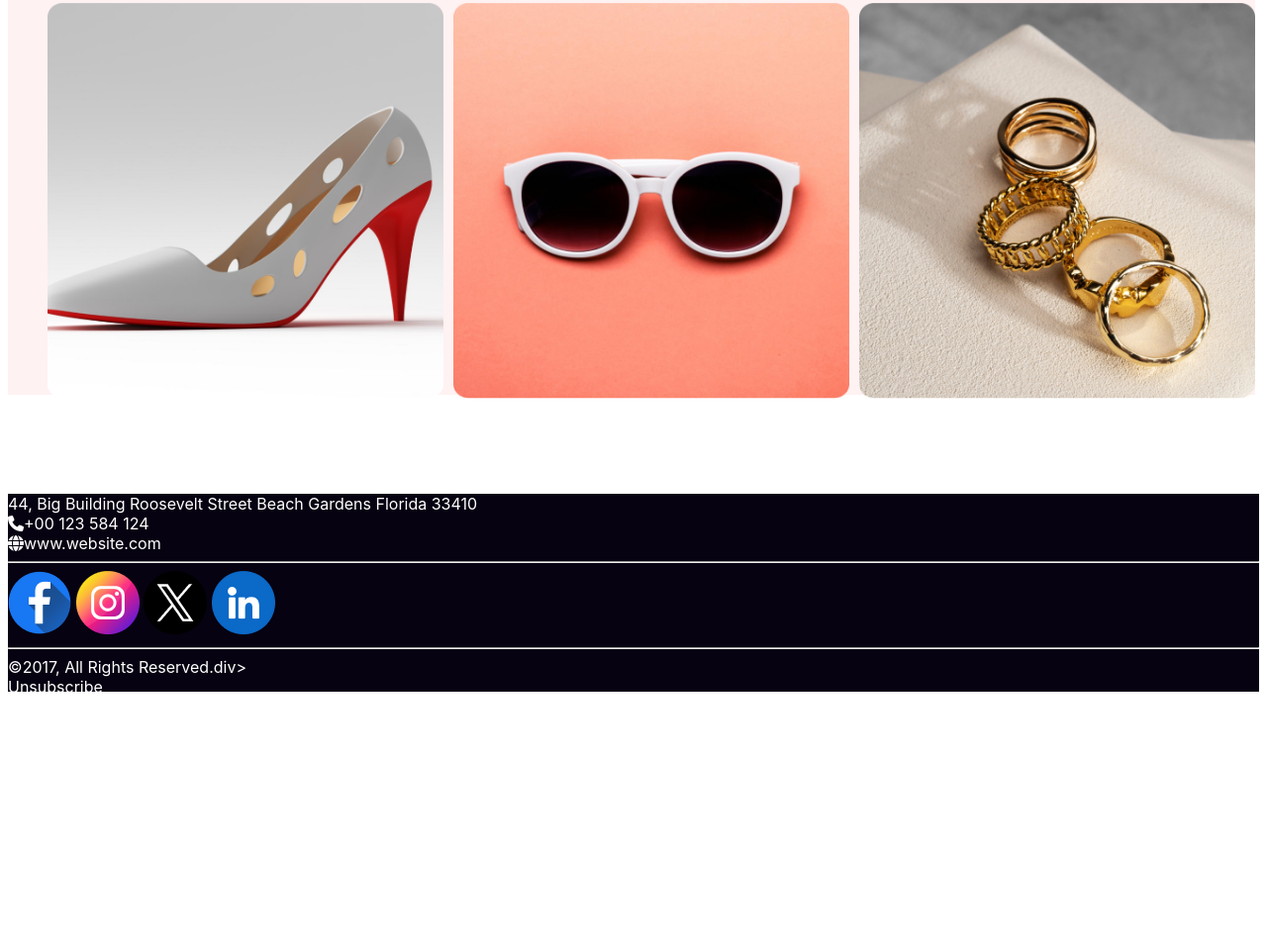
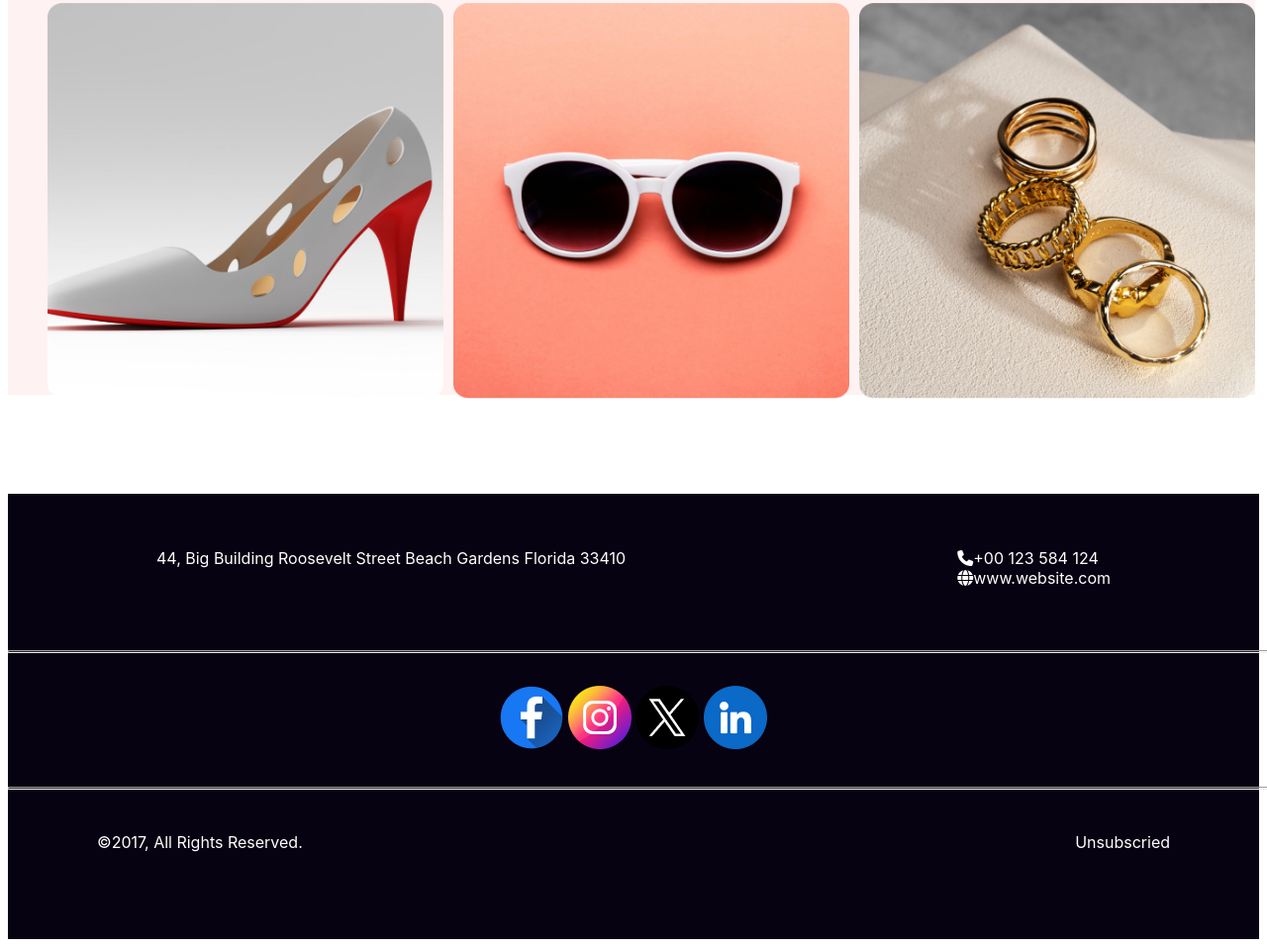
Before and after one commit to TASNIM570/Assignment-01, a plain HTML site: page index.html in a window 1280 px wide. Shown: the part 3116-4073 px from the top of the page at 99% size. Before the commit the page ends 3823 px from the top, so only its background shows below. Drawn offline with Linux system fonts and the light colour scheme.

Commit message:
final result

```diff
--- a/index.html
+++ b/index.html
@@ -90,23 +90,27 @@
 
     <footer>
         <div class="footer-container">
-            <div class="footer-address">44, Big Building Roosevelt Street
+            <div class="no-1">
+                <div class="footer-address">44, Big Building Roosevelt Street
                 Beach Gardens Florida 33410</div>
 
             <div class="footer-contact">
                 <div class="number"><i class="fa-solid fa-phone"></i>+00 123 584 124</div>
                 <div class="website"><i class="fa-solid fa-globe"></i>www.website.com</div>
             </div>
-            <hr>
-            <footer-icon>
+        </div>
+            <hr class="line">
+            <div class="footer-icon">
                 <img src="assets/Facebook.png" alt="" class="fb">
                 <img src="assets/Instagram.png" alt="" class="Insta">
                 <img src="assets/Twitter.png" alt="" class="Twitter">
                 <img src="assets/Linkedin.png" alt="" class="Linkedin">
-            </footer-icon>
-            <hr>
-            <div class="footer-copyright">&copy2017, All Rights Reserved.div>
-            <div class="footer-subcription">Unsubscribe</div>
+            </div>
+            <hr class="line">
+        <div class="no-2">
+            <div class="footer-copyright">&copy2017, All Rights Reserved.</div>
+            <div class="footer-subcription">Unsubscried</div>
+            </div>
         </div>
 
 
--- a/style.css
+++ b/style.css
@@ -51,10 +51,10 @@ body {
     margin-bottom: 20px;
 }
 
-.new-year-image> img {
-height: 344px;
-width: 500px;
-margin-top: 0px;
+.new-year-image>img {
+    height: 344px;
+    width: 500px;
+    margin-top: 0px;
 }
 
 .content-1 {
@@ -204,6 +204,7 @@ margin-top: 0px;
     font-size: 14px;
     font-weight: 500;
 }
+
 .main-title {
     color: #070211;
     font-family: Merriweather;
@@ -211,6 +212,7 @@ margin-top: 0px;
     font-style: normal;
     font-weight: 900;
 }
+
 .main-content {
     color: rgba(7, 2, 17, 0.60);
     font-family: Inter;
@@ -218,28 +220,56 @@ margin-top: 0px;
     display: flex;
     font-weight: 400;
 }
-ul>li{
+
+ul>li {
     margin-right: 10px;
-justify-content: space-between;
+    justify-content: space-between;
 }
 
-ul{
+ul {
     display: flex;
 }
 
-.picture{
+.picture {
     height: 400px;
     width: 400px;
 }
-.img-container{
+
+.img-container {
     list-style: none;
-    margin-left: 0px ;
+    margin-left: 0px;
 }
 
-.footer-container{
+.footer-container {
     margin-top: 100px;
-    height: 200px;
+    height: 450px;
     width: 1500;
     background-color: #070211;
     color: #FFF;
 }
+
+.line {
+    width: 1320px;
+    height: 1px;
+    background: rgba(255, 255, 255, 0.15);
+
+
+}
+
+.no-1 {
+    display: flex;
+    justify-content: space-between;
+    padding: 55px 150px;
+}
+
+.footer-icon {
+    padding: 25px;
+    text-align: center;
+}
+
+.no-2 {
+    padding: 35px 90px;
+    text-align: center;
+    display: flex;
+    justify-content: space-between;
+}
```
